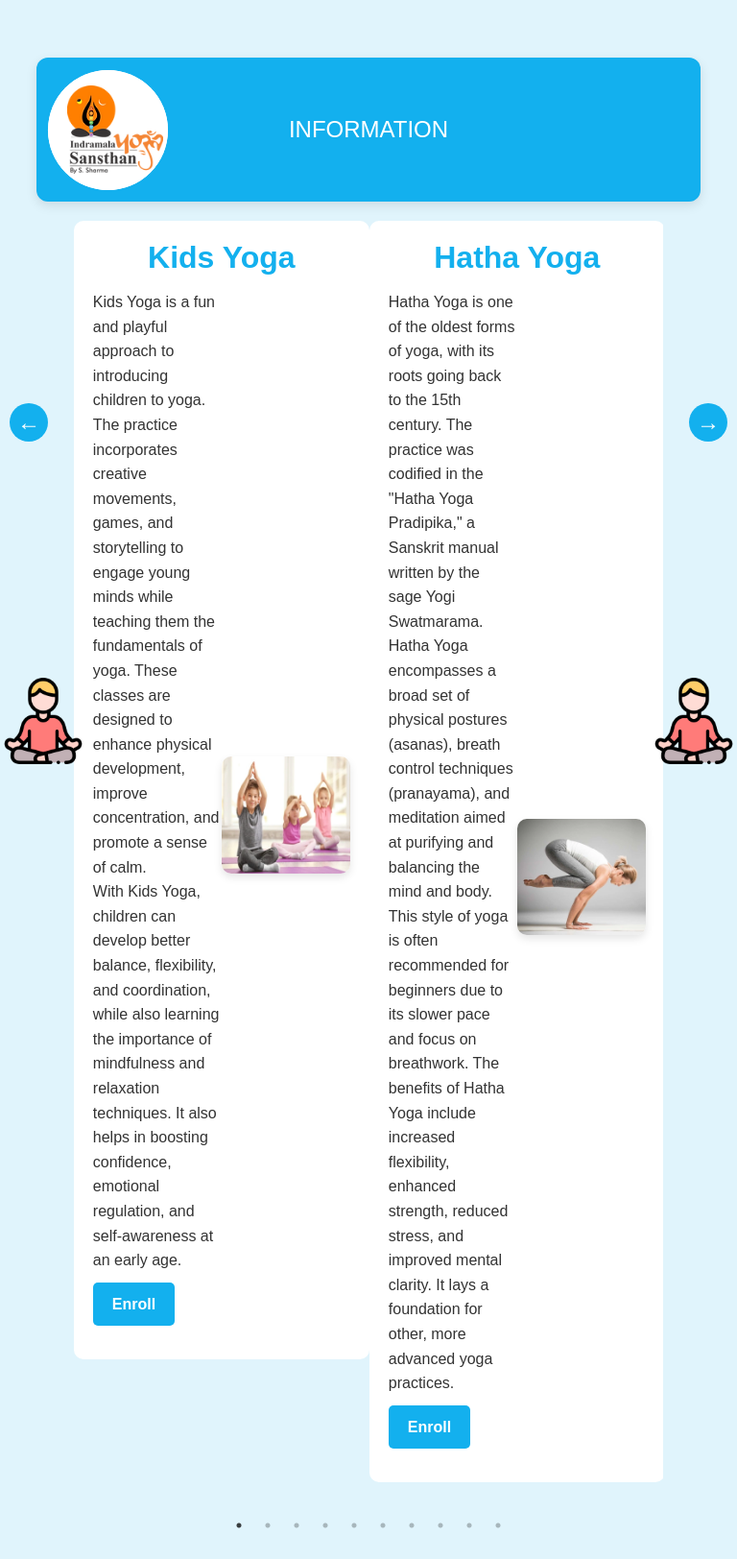
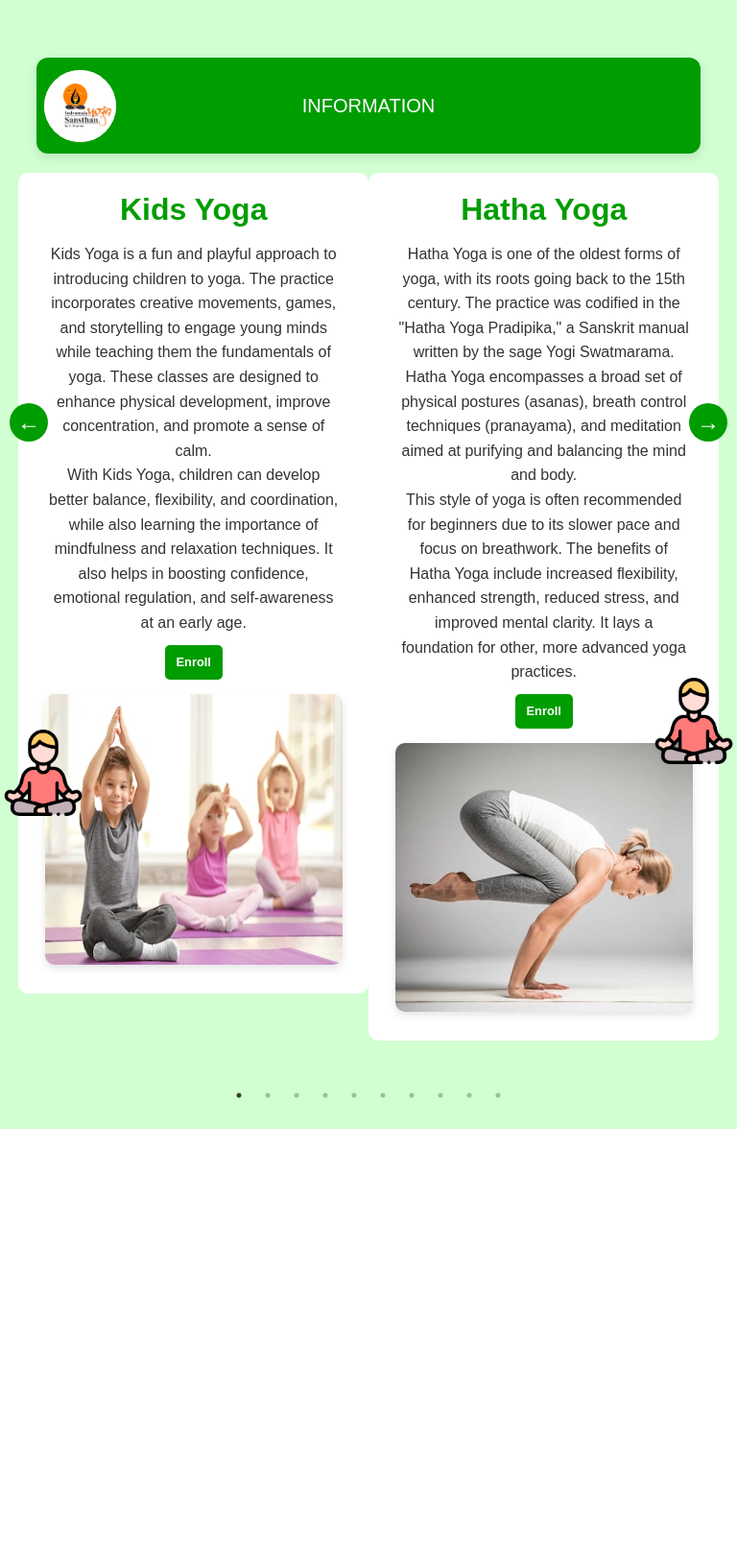
Before and after one commit to Sohamgujar71/Indramala_Yoga, a Flask app: page /knowmore in a window 768 px wide. Shown: the whole page at 96% size. After the commit the page ends 1176 px from the top, so only its background shows below. Run offline with Flask 3, Linux system fonts and the light colour scheme.

Commit message:
index page, information page, addtocart responsive

```diff
--- a/Yogaws-main/static/styles/information.css
+++ b/Yogaws-main/static/styles/information.css
@@ -6,7 +6,7 @@
 
 body {
     font-family: Arial, sans-serif;
-    background-color: rgb(224, 244, 252);
+    background-color: rgb(209, 255, 209);
     margin: 0;
     padding: 0;
     display: flex;
@@ -23,7 +23,7 @@
     height: 150px;
     width: 90%;
     top: 0px;
-    background-color: rgb(19, 176, 238);
+    background-color: rgb(0, 157, 0);
     border-radius: 12px;
     margin:  auto;
     display: flex;
@@ -84,7 +84,7 @@
 h2 {
     font-size: 2rem;
     margin-bottom: 15px;
-    color: rgb(19, 176, 238);
+    color: rgb(0, 157, 0);
 }
 
 .content {
@@ -117,7 +117,7 @@
 
 .enroll-button {
     display: inline-block;
-    background-color: rgb(19, 176, 238);
+    background-color: rgb(0, 157, 0);
     color: #fff;
     padding: 10px 20px;
     border-radius: 5px;
@@ -128,7 +128,7 @@
 }
 
 .enroll-button:hover {
-    background-color: #0056b3;
+    background-color: rgb(0, 107, 0);
 }
 
 /* Arrow Buttons */
@@ -142,7 +142,7 @@
     z-index: 10;
     height: 40px;
     width: 40px;
-    background-color: rgb(19, 176, 238);
+    background-color: rgb(0, 157, 0);
     border-radius: 50%;
     display: flex;
     justify-content: center;
@@ -158,7 +158,7 @@
 }
 
 .arrow:hover {
-    background-color: #0056b3;
+    background-color: rgb(0, 107, 0);
     transition: 0.5s;
 }
 
@@ -199,35 +199,175 @@
     width: auto;
 }
 
-/* Responsive Adjustments */
-@media screen and (max-width: 1024px) {
-    section {
-        width: 90%;
+/* Responsive Design */
+@media screen and (max-width: 768px) {
+    /* Adjust header for smaller screens */
+    .header {
+        height: 100px; /* Reduce height */
+        padding: 8px;
+    }
+
+    .logo {
+        height: 75px; /* Smaller logo */
+        width: 75px;
+    }
+
+    .logo img {
+        width: 50px; /* Smaller logo image */
+    }
+
+    .head-txt {
+        font-size: 20px; /* Adjust text size */
+    }
+
+    /* Adjust the carousel */
+    .yoga-section {
+        width: 95%; /* Slightly reduce padding for smaller screens */
+    }
+
+    .content {
+        flex-direction: column; /* Stack content vertically */
+        align-items: center;
+    }
+
+    .img {
+        width: 100%; /* Make image take full width */
+        margin-bottom: 10px; /* Add spacing between image and text */
+    }
+
+    .img img {
+        max-width: 100%; /* Responsive image */
+        height: auto; /* Maintain aspect ratio */
+    }
+
+    .text {
+        text-align: center; /* Center-align text for better readability */
+        padding: 0 10px; /* Add padding for smaller screens */
+    }
+
+    .enroll-button {
+        font-size: 0.8rem; /* Smaller font size */
+        padding: 8px 12px;
+    }
+
+    /* Slick slider adjustments */
+    .slick-slider {
+        padding: 0; /* Remove extra padding for better fit */
+    }
+
+    .slick-dots {
+        bottom: -20px; /* Adjust dots position */
+    }
+
+    .slick-slide {
+        display: block; /* Ensure one slide is visible at a time */
+    }
+
+    .bottom-icon-left{
+        height: 40px;
+        width: 30px;
     }
 }
 
-@media screen and (max-width: 768px) {
-    section {
-        width: 95%;
+@media screen and (min-width: 600px) and (max-width: 1024px) {
+    .header {
+        height: 100px; /* Reduce height */
+        padding: 8px;
+    }
+
+    .logo {
+        height: 75px; /* Smaller logo */
+        width: 75px;
+    }
+
+    .logo img {
+        width: 50px; /* Smaller logo image */
+    }
+
+    .head-txt {
+        font-size: 20px; /* Adjust text size */
+    }
+
+    /* Adjust the carousel */
+    .yoga-section {
+        width: 95%; /* Slightly reduce padding for smaller screens */
+
+    }
+
+    .yoga-slider{
+        gap: 10px;
+    }
+
+    .content {
+        flex-direction: column; /* Stack content vertically */
+        align-items: center;
+
+    }
+
+    .img {
+        width: 100%; /* Make image take full width */
+        margin-bottom: 10px; /* Add spacing between image and text */
+    }
+
+    .img img {
+        max-width: 100%; /* Responsive image */
+        height: auto; /* Maintain aspect ratio */
+    }
+
+    .text {
+        text-align: center; /* Center-align text for better readability */
+        padding: 0 10px; /* Add padding for smaller screens */
+    }
+
+    .enroll-button {
+        font-size: 0.8rem; /* Smaller font size */
+        padding: 8px 12px;
+    }
+
+    /* Slick slider adjustments */
+    .slick-slider {
+        padding: 0; /* Remove extra padding for better fit */
+    }
+
+    .slick-dots {
+        bottom: -20px; /* Adjust dots position */
+    }
+
+    .slick-slide {
+        display: block; /* Ensure one slide is visible at a time */
     }
 }
 
 @media screen and (max-width: 480px) {
-    section {
-        width: 100%;
-        padding: 15px;
+    /* Further adjustments for very small screens */
+    .header {
+        height: 90px; /* Further reduce height */
+        padding: 5px;
+    }
+
+    .logo {
+        height: 60px;
+        width: 60px;
+    }
+
+    .logo img {
+        width: 40px;
+    }
+
+    .head-txt {
+        font-size: 18px;
     }
 
     h1 {
-        font-size: 2rem;
+        font-size: 1.8rem; /* Reduce heading size */
     }
 
     h2 {
-        font-size: 1.75rem;
+        font-size: 1.5rem; /* Reduce subheading size */
     }
 
     .enroll-button {
-        font-size: 0.9rem;
-        padding: 8px 16px;
+        font-size: 0.7rem;
+        padding: 6px 10px;
     }
 }
--- a/Yogaws-main/templates/addtocart.html
+++ b/Yogaws-main/templates/addtocart.html
@@ -12,7 +12,7 @@
                 <img src="/static/assets/website_icon1.webp" alt="">
             </div>
             <div class="header1">
-                <h1 class="head-txt">Yoga Products</h1>
+                <h1 class="head-txt">Yoga Packages</h1>
             </div>
             <div class="cart"><i class="fa-solid fa-cart-shopping"></i><p id="count">0</p></div>
         </div>
```
Also changed, not shown: Yogaws-main/static/styles/addtocart.css (+81 -49 lines), Yogaws-main/static/styles/style.css (+72 -0 lines), Yogaws-main/templates/index.html (indentation only).
